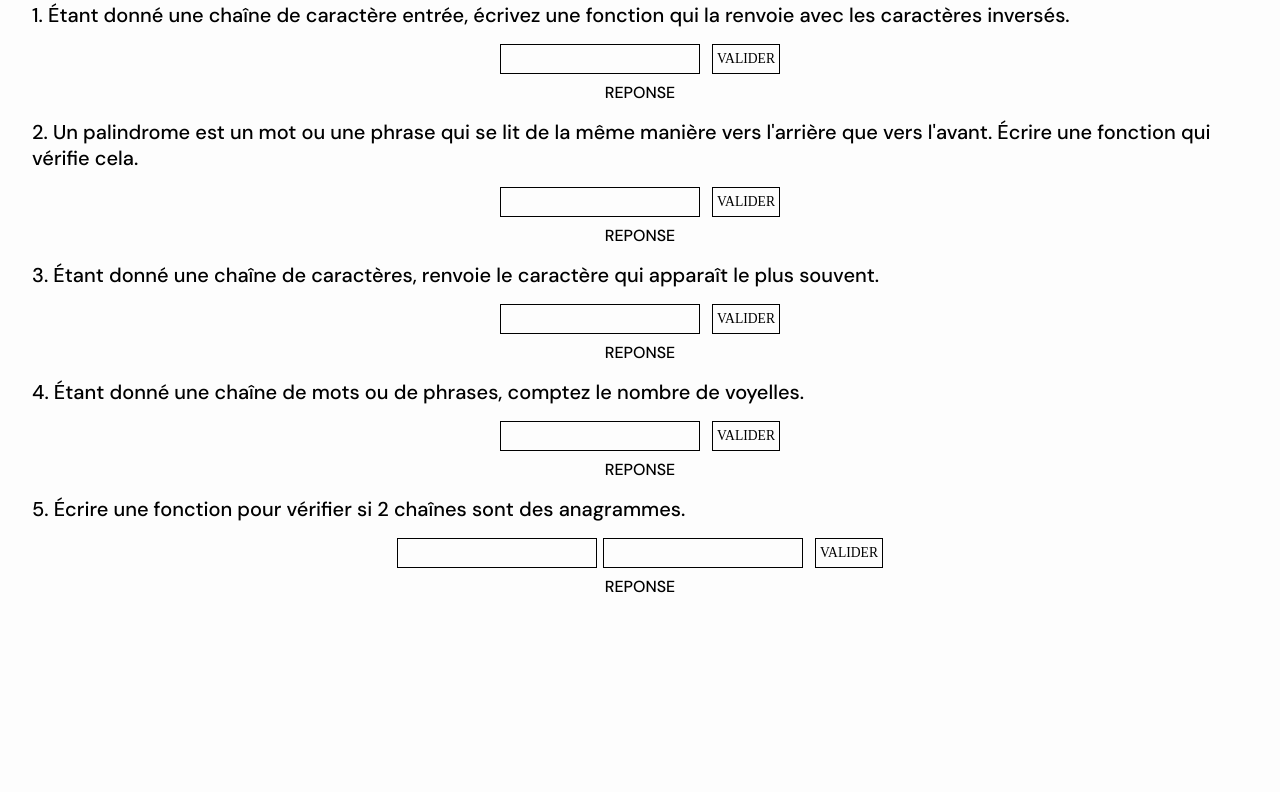
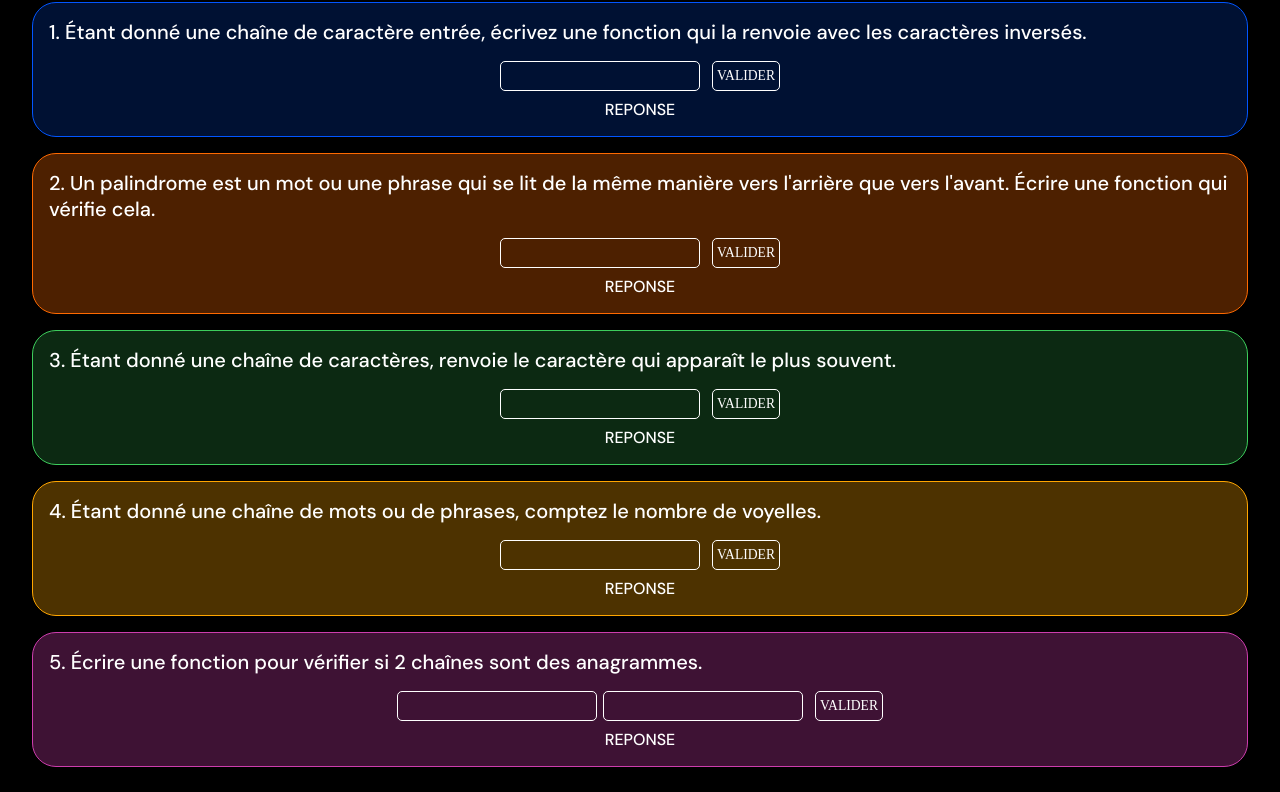
Before and after one commit to PaulBallestra/DevTogether, a website built with Parcel: page index.html in a window 1280 px wide. Shown: the part 177-969 px from the top of the page. Before the commit the page ends 806 px from the top, so only its background shows below. Built offline with nearby package versions, Linux system fonts and the light colour scheme.

Commit message:
Design vite fais :white_check_mark:

```diff
--- a/index.html
+++ b/index.html
@@ -33,7 +33,7 @@
 
         <h2> Partie 1 </h2>
 
-        <div class="p1qx">
+        <div class="p1qx q1">
 
             <label for="string-reverse">1. Étant donné une chaîne de caractère entrée, écrivez une fonction qui la renvoie avec les caractères inversés.</label>
             <div class="inputs">
@@ -46,7 +46,7 @@
 
         </div>
 
-        <div class="p1qx">
+        <div class="p1qx q2">
 
             <label for="string-palindrome">2. Un palindrome est un mot ou une phrase qui se lit de la même manière vers l'arrière que vers l'avant. Écrire une fonction qui vérifie cela.</label>
             <div class="inputs">
@@ -59,7 +59,7 @@
 
         </div>
 
-        <div class="p1qx">
+        <div class="p1qx q3">
 
             <label for="string-mostcommon">3. Étant donné une chaîne de caractères, renvoie le caractère qui apparaît le plus souvent.</label>
             <div class="inputs">
@@ -72,7 +72,7 @@
 
         </div>
 
-        <div class="p1qx">
+        <div class="p1qx q4">
 
             <label for="string-vowels">4. Étant donné une chaîne de mots ou de phrases, comptez le nombre de voyelles.</label>
             <div class="inputs">
@@ -85,7 +85,7 @@
 
         </div>
 
-        <div class="p1qx">
+        <div class="p1qx q5">
 
             <label for="string-anagram">5. Écrire une fonction pour vérifier si 2 chaînes sont des anagrammes.</label>
             <div class="inputs">
--- a/src/styles.scss
+++ b/src/styles.scss
@@ -2,16 +2,21 @@
 @import 'scss/base';
 
 //ORANGE : #FF6A00
-//CLEAR ORANGE : #FFF4ED
+//CLEAR ORANGE : #4D2000
 //BLUE : #0256FF
-//CLEAR BLUE : #EDF3FF
+//CLEAR BLUE : #001133
 //GREEN : #3DCD5C
-//CLEAR GREEN : #F1FBF3
+//CLEAR GREEN : #0C2912
+//YELLOW : #FFA600
+//CLEAR YELLOW : #4D3200
+//PURPLE : #3E1234
+//CLEAR PURPLE : #CD3DAD
 
 body {
   padding: 32px;
   max-width: 1280px;
   margin: auto;
+  background-color: black;
 
   p{
     font-family: 'DM Sans';
@@ -23,10 +28,43 @@ h1{
   text-align: center;
   font-weight: 700;
   font-size: 3em;
+  color: #FF6A00;
 }
 
 .one{
   margin-top: 32px;
+
+  .p1qx{
+    //background-color: green;
+    padding: 16px;
+    border-radius: 24px;
+  }
+
+  .q1{
+    border: 1px solid #0256FF;
+    background-color: #001133;
+  }
+
+  .q2{
+    border: 1px solid #FF6A00;
+    background-color: #4D2000;
+  }
+
+  .q3{
+    border: 1px solid #3DCD5C;
+    background-color: #0C2912;
+  }
+
+  .q4{
+    border: 1px solid #FFA600;
+    background-color: #4D3200;
+  }
+
+  .q5{
+    border: 1px solid #CD3DAD;
+    background-color: #3E1234;
+  }
+
 }
 
 h2{
@@ -34,6 +72,7 @@ h2{
   text-align: center;
   font-weight: 700;
   font-size: 2em;
+  color: #FF6A00;
 }
 
 
@@ -44,6 +83,7 @@ h2{
 label{
     font-family: 'DM Sans';
     font-size: 1.25em;
+    color: white;
 }
 
 .inputs{
@@ -53,7 +93,9 @@ label{
 }
 
 input{
-  border: 1px solid black;
+  border: 1px solid white;
+  border-radius: 5px;
+  color: white;
   font-family: 'DM Sans';
   height: 30px;
   width: 200px;
@@ -61,7 +103,9 @@ input{
 }
 
 .btnValidate{
-  border: 1px solid black;
+  border: 1px solid white;
+  border-radius: 5px;
+  color: white;
   margin-left: 12px;
   padding: 4px;
   font-family: 'Montserrat';
@@ -71,4 +115,5 @@ input{
 .responses{
   margin-top: 8px;
   text-align: center;
+  color: white;
 }
```
